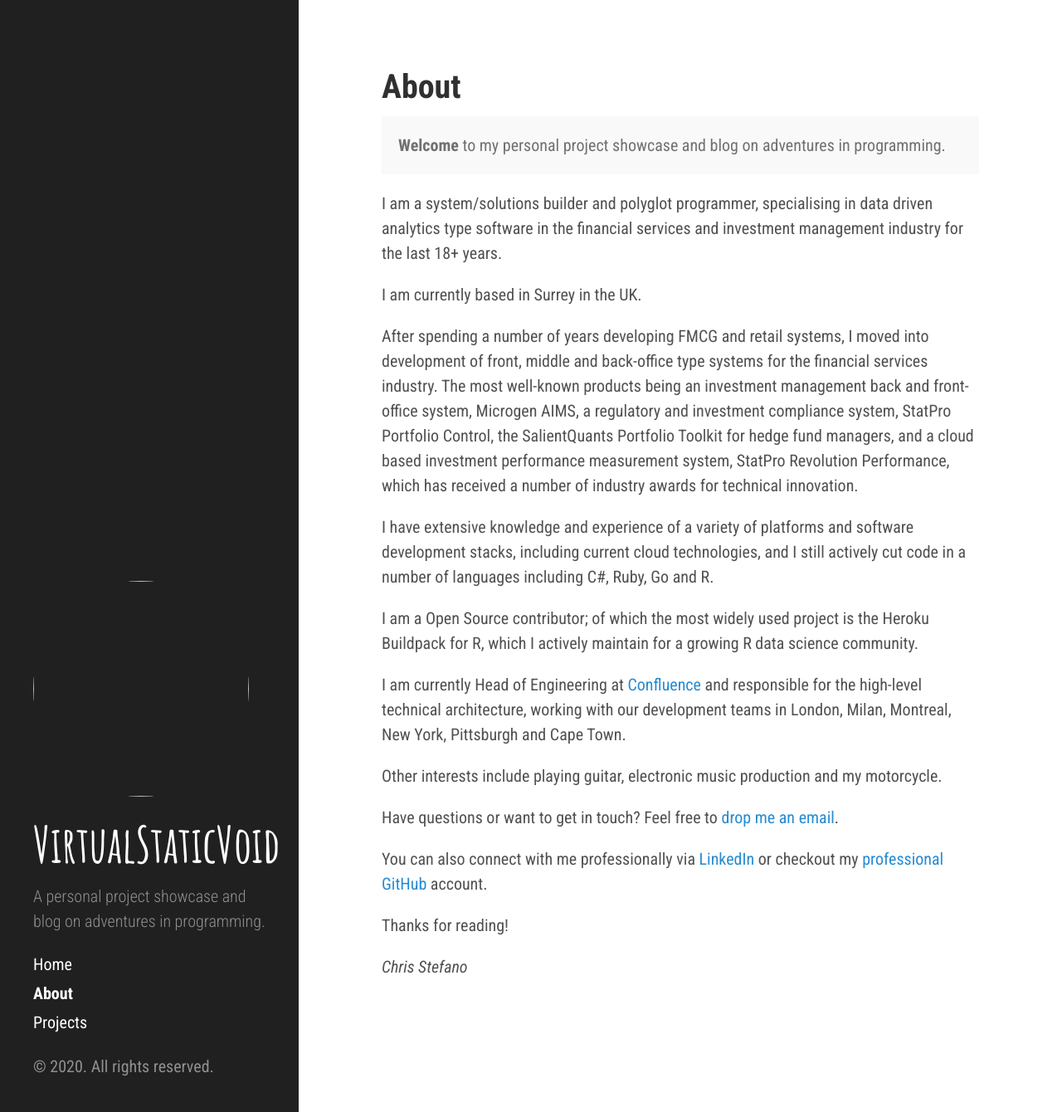
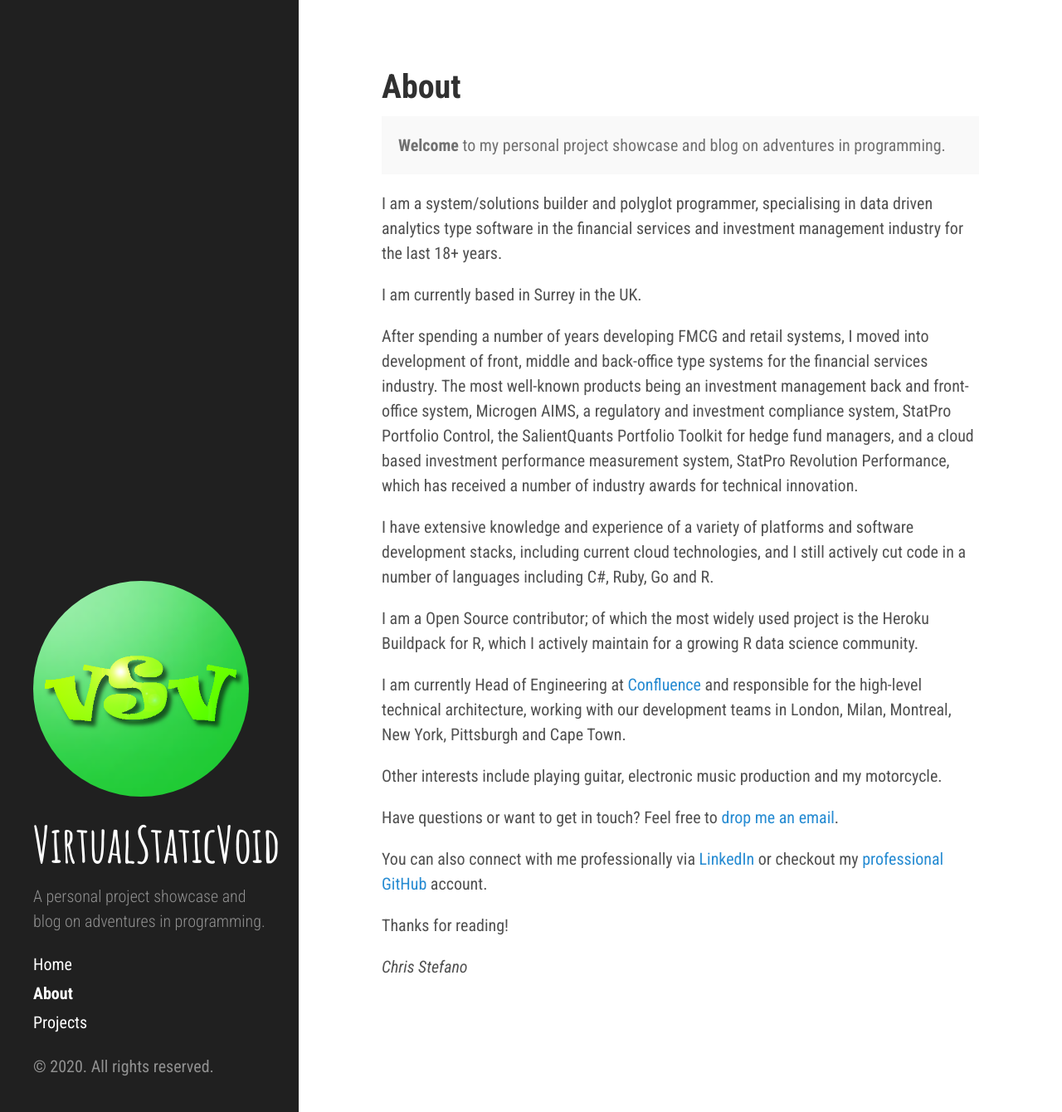
Before and after one commit to virtualstaticvoid/virtualstaticvoid.github.io, a Jekyll site: the page built from about.md, in a window 1280 px wide and 1340 px high. Shown: the whole window at 83% size. Built offline with Jekyll 4.4.1, drawn with Linux system fonts in a browser that asks for light colours.

Commit message:
more link fixes

```diff
--- a/_includes/sidebar.html
+++ b/_includes/sidebar.html
@@ -2,7 +2,7 @@
   <div class="container sidebar-sticky">
     <div class="sidebar-about">
 
-      <img src="{{ site.baseurl }}public/virtualstaticvoid.png" width="260" height="260" class="logo" />
+      <img src="{{ site.baseurl }}/public/virtualstaticvoid.png" width="260" height="260" class="logo" />
 
       <h1>
         <a href="{{ site.baseurl }}">{{ site.title }}</a>
--- a/index.html
+++ b/index.html
@@ -21,7 +21,7 @@
 
 <div class="pagination">
   {% if paginator.next_page %}
-    <a class="pagination-item older" href="{{ site.baseurl }}page{{paginator.next_page}}">Older</a>
+    <a class="pagination-item older" href="{{ site.baseurl }}/page{{paginator.next_page}}">Older</a>
   {% else %}
     <span class="pagination-item older">Older</span>
   {% endif %}
@@ -29,7 +29,7 @@
     {% if paginator.page == 2 %}
       <a class="pagination-item newer" href="{{ site.baseurl }}">Newer</a>
     {% else %}
-      <a class="pagination-item newer" href="{{ site.baseurl }}page{{paginator.previous_page}}">Newer</a>
+      <a class="pagination-item newer" href="{{ site.baseurl }}/page{{paginator.previous_page}}">Newer</a>
     {% endif %}
   {% else %}
     <span class="pagination-item newer">Newer</span>
```
